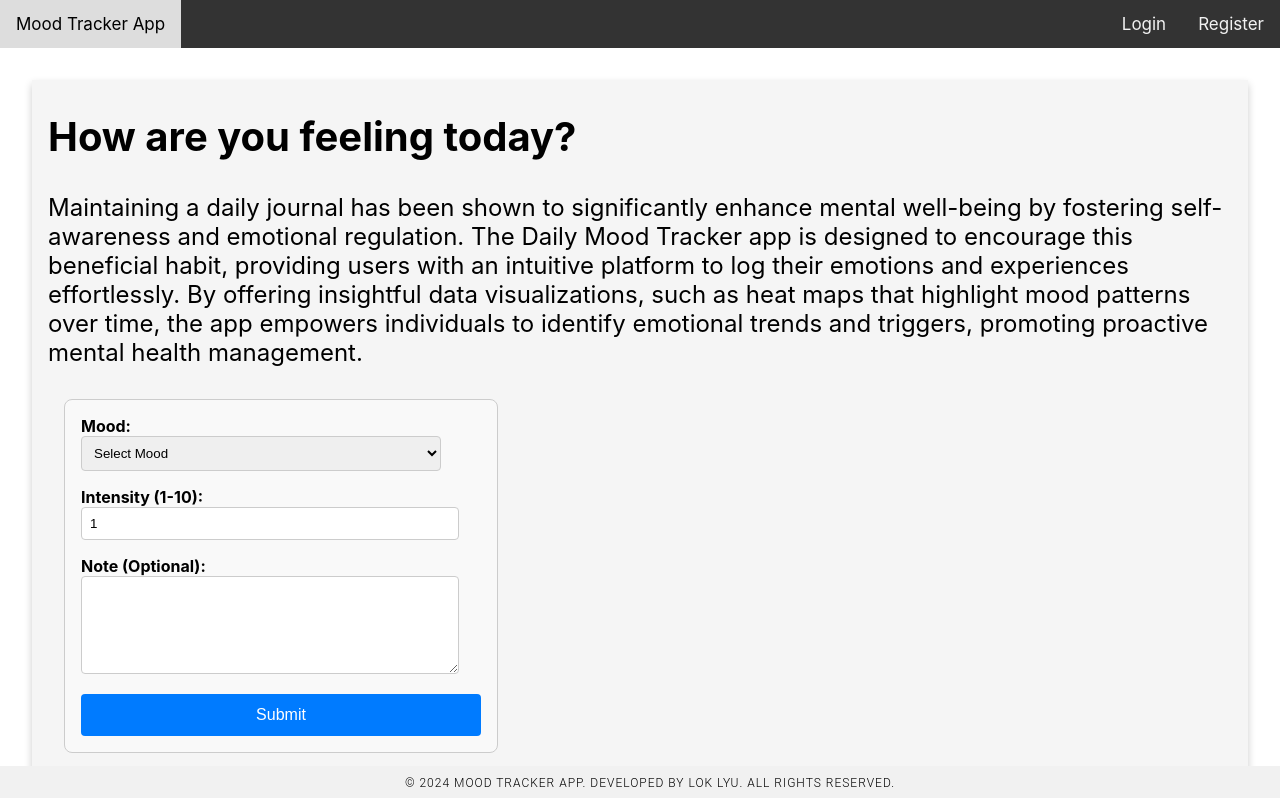
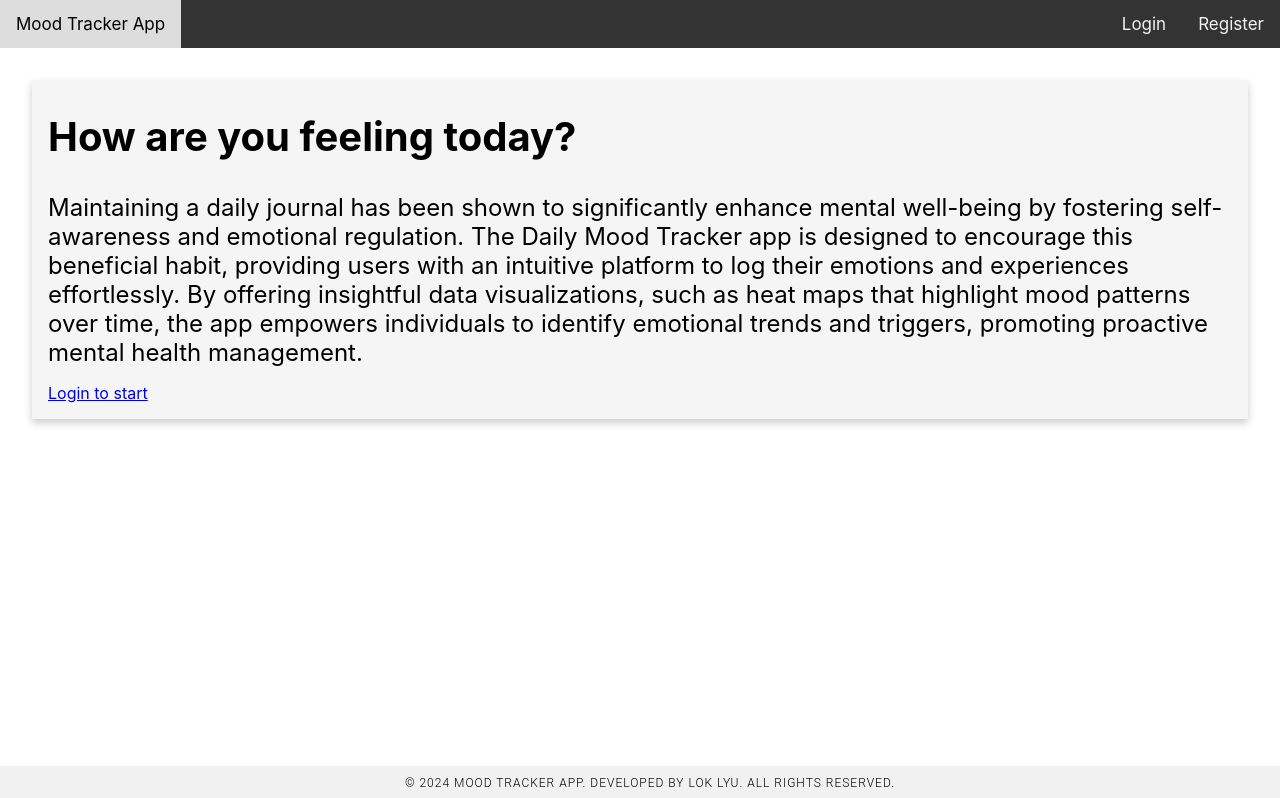
Before and after one commit to lelyu/Mood-Tracker-Frontend, a React (Create React App) app in the folder mood-tracker/: page / in a window 1280 px wide. Shown: the top 798 px of the page. Built offline with nearby package versions, Linux system fonts and the light colour scheme; no server answers.

Commit message:
auth workflow

```diff
--- a/mood-tracker/src/components/Dashboard/Dashboard.js
+++ b/mood-tracker/src/components/Dashboard/Dashboard.js
@@ -4,10 +4,26 @@ import axios from 'axios'
 import HeatMap from './HeatMap'
 import * as d3 from 'd3'
 import '../../css/Dashboard.css'
+import { Link } from 'react-router-dom'
 const Dashboard = () => {
 	const [data, setData] = useState([])
 	const [loading, setLoading] = useState(true)
+	const [isLoggedIn, setIsLoggedIn] = useState(false)
 	const API_URL = 'http://localhost:3000/api/v1/'
+	// call isLoggedIn API from backend to check whether the user is logged in or not
+	useEffect(() => {
+		const checkLoggedIn = async () => {
+			try {
+				const response = await axios.get(API_URL + 'isloggedin', {
+					withCredentials: true,
+				})
+				setIsLoggedIn(response.data.isLoggedIn)
+			} catch (err) {
+				console.error(err)
+			}
+		}
+		checkLoggedIn()
+	}, [])
 	useEffect(() => {
 		const fetchData = async () => {
 			try {
@@ -63,12 +79,12 @@ const Dashboard = () => {
 					and triggers, promoting proactive mental health management.
 				</p>
 			</div>
-			<MoodForm className='mood-form' />
+			{isLoggedIn && <MoodForm className='mood-form' />}
 
-			{loading ? (
-				<div>Loading data...</div>
+			{isLoggedIn ? (
+				<HeatMap className='heat-map' data={data} />
 			) : (
-				<HeatMap className='heat-map' data={data} />
+				<Link to='/login'>Login to start</Link>
 			)}
 		</div>
 	)
```
